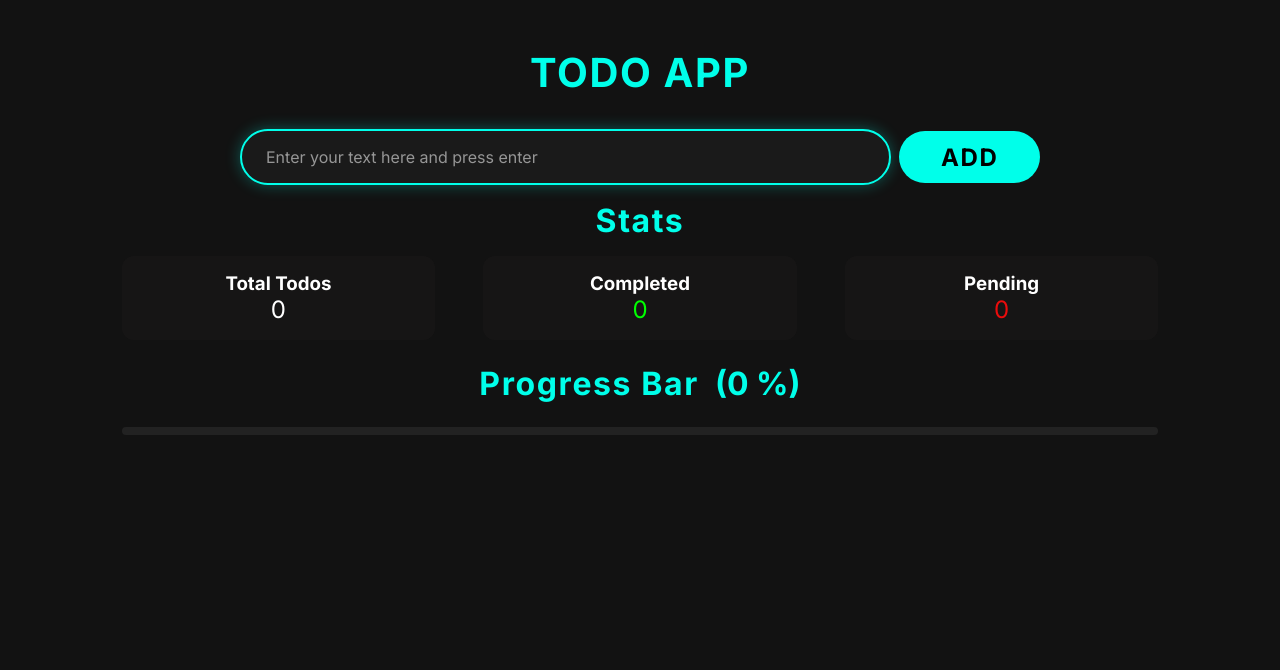
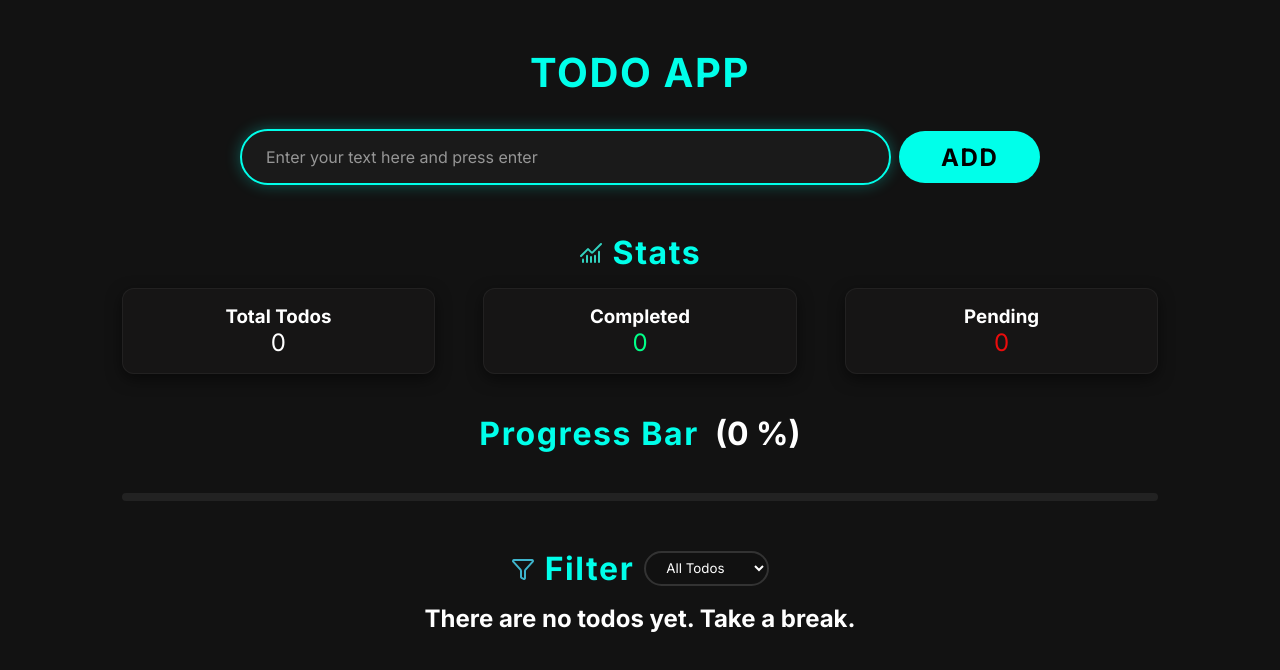
Before and after one commit to devamin404/Todo-App, a React (Vite) app: page / in a window 1280 px wide. Shown: the top 670 px of the page. Built offline with nearby package versions, Linux system fonts and the light colour scheme.

Commit message:
Added filter section and modified stats section also

```diff
--- a/src/App.jsx
+++ b/src/App.jsx
@@ -1,6 +1,7 @@
 import TodoForm from "./Components/TodoForm";
 import Todos from "./Components/Todos";
 import Stats from "./Components/Stats";
+import Filter from "./Filter";
 import { ToastContainer } from "react-toastify";
 import styles from "./App.module.css";
 import { useEffect, useState } from "react";
@@ -15,6 +16,20 @@ function App() {
     }
   });
 
+  const [filter, setFilter] = useState("all");
+  const filteredTodos = todos.filter((todo) => {
+    if (filter === "all") {
+      return true;
+    }
+
+    if (filter === "completed") {
+      return todo.completed;
+    }
+
+    if (filter === "pending") {
+      return !todo.completed;
+    }
+  });
   useEffect(() => {
     localStorage.setItem("todos", JSON.stringify(todos));
   }, [todos]);
@@ -48,11 +63,14 @@ function App() {
       <ToastContainer pauseOnHover autoClose={2000} position="bottom-right" />
       <TodoForm setTodos={setTodos} todos={todos} />
       <Stats todos={todos} />
+      <Filter filter={filter} setFilter={setFilter} />
       <Todos
-        todos={todos}
         deleteTodo={deleteTodo}
         completeTodo={completeTodo}
         updateTodo={updateTodo}
+        filteredTodos={filteredTodos}
+        filter={filter}
+        todos={todos}
       />
     </section>
   );
--- a/src/Components/Stats.jsx
+++ b/src/Components/Stats.jsx
@@ -1,4 +1,5 @@
 import styles from "./Stats.module.css";
+import { ChartNoAxesCombined } from "lucide-react";
 
 function Stats({ todos }) {
   const totalTodos = todos.length;
@@ -10,8 +11,10 @@ function Stats({ todos }) {
 
   return (
     <section className={styles.statContainer}>
-      <h1 className={styles.statsHeading}>Stats</h1>
-
+      <div className={styles.statsIntro}>
+        <ChartNoAxesCombined color="#32d2bf" />
+        <h1 className={styles.statsHeading}>Stats</h1>
+      </div>
       <div className={styles.statsContainer}>
         <div className={styles.statCard}>
           <h3>Total Todos</h3>
--- a/src/Components/Stats.module.css
+++ b/src/Components/Stats.module.css
@@ -1,16 +1,22 @@
 .statContainer {
   max-width: 1500px;
   width: 90%;
-  margin: 1rem auto;
+  margin: 3rem auto;
 }
 
 .statsHeading,
 .progressHeading {
   color: rgb(0, 255, 234);
-  text-align: center;
   font-size: 2rem;
   font-weight: bold;
   letter-spacing: 0.1rem;
+}
+
+.statsIntro {
+  display: flex;
+  justify-content: center;
+  align-items: center;
+  gap: 10px;
 }
 
 .statsContainer {
@@ -23,15 +29,17 @@
 
 .statCard {
   flex: 1;
-  background: #1b19199f;
+  background: #1a18189f;
   border-radius: 12px;
   padding: 1rem;
   text-align: center;
   transition: all 0.3s ease;
+  border: 1px solid rgba(255, 255, 255, 0.05);
+  box-shadow: 0 5px 15px rgba(0, 0, 0, 0.5);
 }
 
 .statCard:hover {
-  transform: scale(1.1);
+  transform: translateY(-6px) scale(1.02);
   cursor: pointer;
 }
 
@@ -40,7 +48,7 @@
 }
 
 .completed {
-  color: lime;
+  color: #00ff88;
 }
 
 .pending {
@@ -53,11 +61,11 @@
   align-items: center;
   justify-content: center;
   gap: 1rem;
-  margin: 1.5rem;
+  margin: 2.5rem 1.5rem;
 }
 
 span {
-  color: rgb(0, 255, 234);
+  color: white;
   font-size: 2rem;
   font-weight: bold;
 }
@@ -65,7 +73,7 @@ span {
 .progressBar {
   width: 100%;
   height: 8px;
-  background: #222;
+  background-color: #222;
   border-radius: 16px;
   margin-top: 1rem;
   overflow: hidden;
@@ -73,7 +81,7 @@ span {
 
 .progress {
   height: 100%;
-  background: #00ffd5;
+  background: linear-gradient(90deg, #00ffd5, #00bfff);
   transition: width 0.3s ease;
 }
 
@@ -85,10 +93,14 @@ span {
   }
 }
 
-@media (max-width: 400px) {
+@media (max-width: 450px) {
   .progressContainer {
     margin: 1.5rem 0;
     gap: 0.5rem;
+  }
+
+  .statsHeading {
+    font-size: 1.6rem;
   }
 
   .progressContainer span,
--- a/src/Components/Todos.jsx
+++ b/src/Components/Todos.jsx
@@ -1,21 +1,33 @@
 import Todo from "./Todo";
 import styles from "./Todos.module.css";
 
-function Todos({ todos, deleteTodo, completeTodo, updateTodo }) {
+function Todos({
+  deleteTodo,
+  completeTodo,
+  updateTodo,
+  todos,
+  filteredTodos,
+  filter,
+}) {
   return (
     <section className={`${styles.todoList} ${styles.container}`}>
-      {todos.map((todo) => {
-        return (
+      {todos.length === 0 ? (
+        <h1>There are no todos yet. Take a break.</h1>
+      ) : filter === "completed" && filteredTodos.length === 0 ? (
+        <h1>There are no completed todos yet.</h1>
+      ) : filter === "pending" && filteredTodos.length === 0 ? (
+        <h1>There are no pending todos yet.</h1>
+      ) : (
+        filteredTodos.map((todo) => (
           <Todo
             {...todo}
             key={todo.id}
-            todos={todos}
             deleteTodo={deleteTodo}
             completeTodo={completeTodo}
             updateTodo={updateTodo}
           />
-        );
-      })}
+        ))
+      )}
     </section>
   );
 }
--- a/src/Components/Todos.module.css
+++ b/src/Components/Todos.module.css
@@ -13,3 +13,9 @@
   max-width: 800px;
   width: 95%;
 }
+
+h1 {
+  color: white;
+  text-align: center;
+  font-size: 1.5rem;
+}
--- /dev/null
+++ b/src/Filter.jsx
@@ -0,0 +1,20 @@
+import styles from "./Filter.module.css";
+import { Funnel } from "lucide-react";
+
+function Filter({ filter, setFilter }) {
+  return (
+    <section className={styles.filterContainer}>
+      <div className={styles.filterIntro}>
+        <Funnel color="#3eb4cc" />
+        <h1 className={styles.filterHeading}>Filter</h1>
+        <select value={filter} onChange={(e) => setFilter(e.target.value)}>
+          <option value="all">All Todos</option>
+          <option value="completed">Completed</option>
+          <option value="pending">Pending</option>
+        </select>
+      </div>
+    </section>
+  );
+}
+
+export default Filter;
--- /dev/null
+++ b/src/Filter.module.css
@@ -0,0 +1,44 @@
+.filterContainer {
+  max-width: 1500px;
+  width: 90%;
+  margin: 1rem auto;
+}
+
+.filterHeading {
+  color: rgb(0, 255, 234);
+  font-size: 2rem;
+  font-weight: bold;
+  letter-spacing: 0.1rem;
+}
+
+.filterIntro {
+  display: flex;
+  justify-content: center;
+  align-items: center;
+  gap: 10px;
+}
+
+select {
+  padding: 0.3rem 1rem;
+  cursor: pointer;
+  background: #111;
+  color: white;
+  border: 2px solid #333;
+  outline: none;
+  border-radius: 20px;
+  padding: 0.4rem 1rem;
+}
+
+select:focus {
+  border-color: rgb(0, 255, 234);
+}
+
+select:hover {
+  background-color: #1e1c1c;
+}
+
+@media (max-width: 450px) {
+  .filterHeading {
+    font-size: 1.6rem;
+  }
+}
```
Also changed, not shown: Assets/images/statistics.png (added), Assets/search.png (added).
